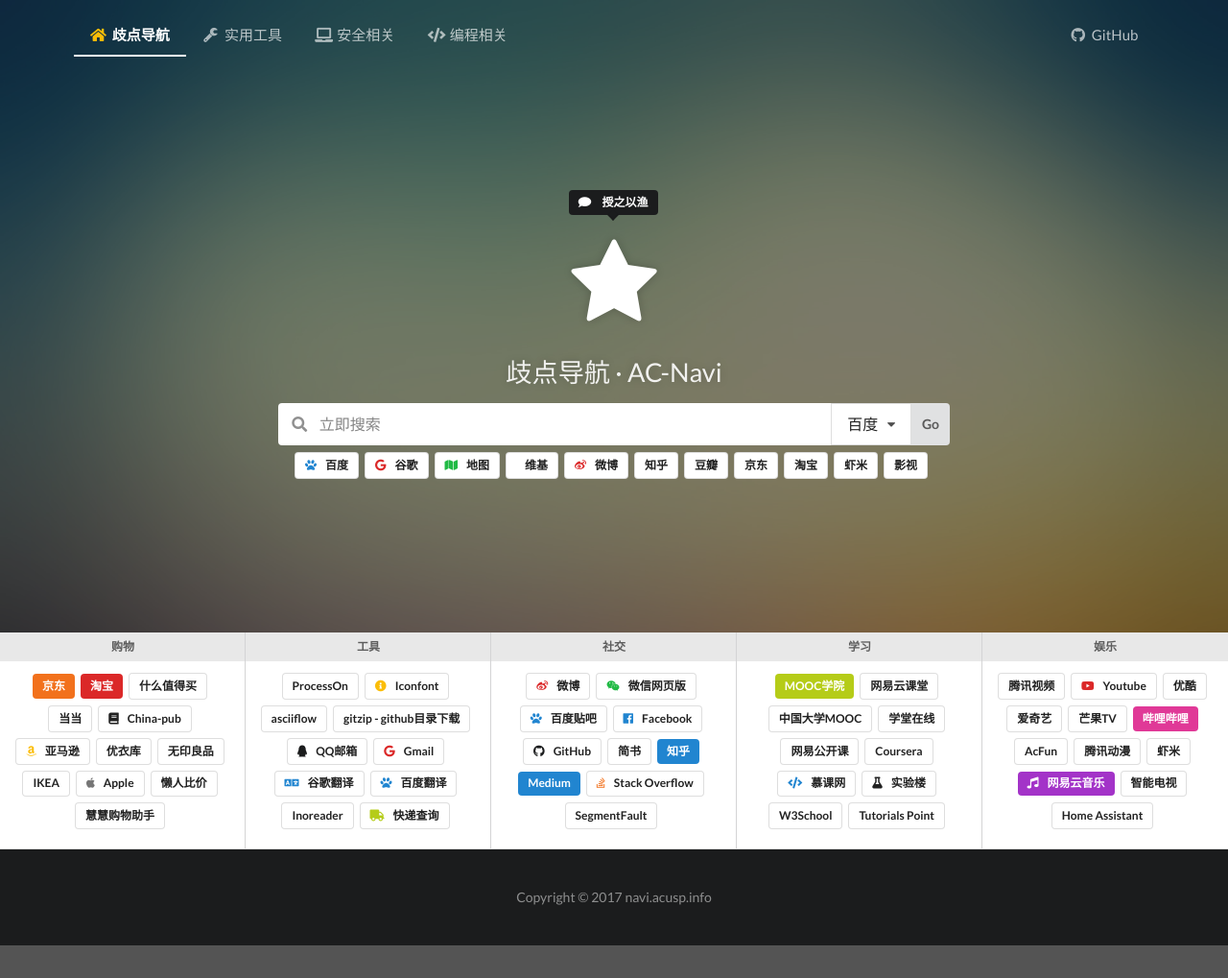
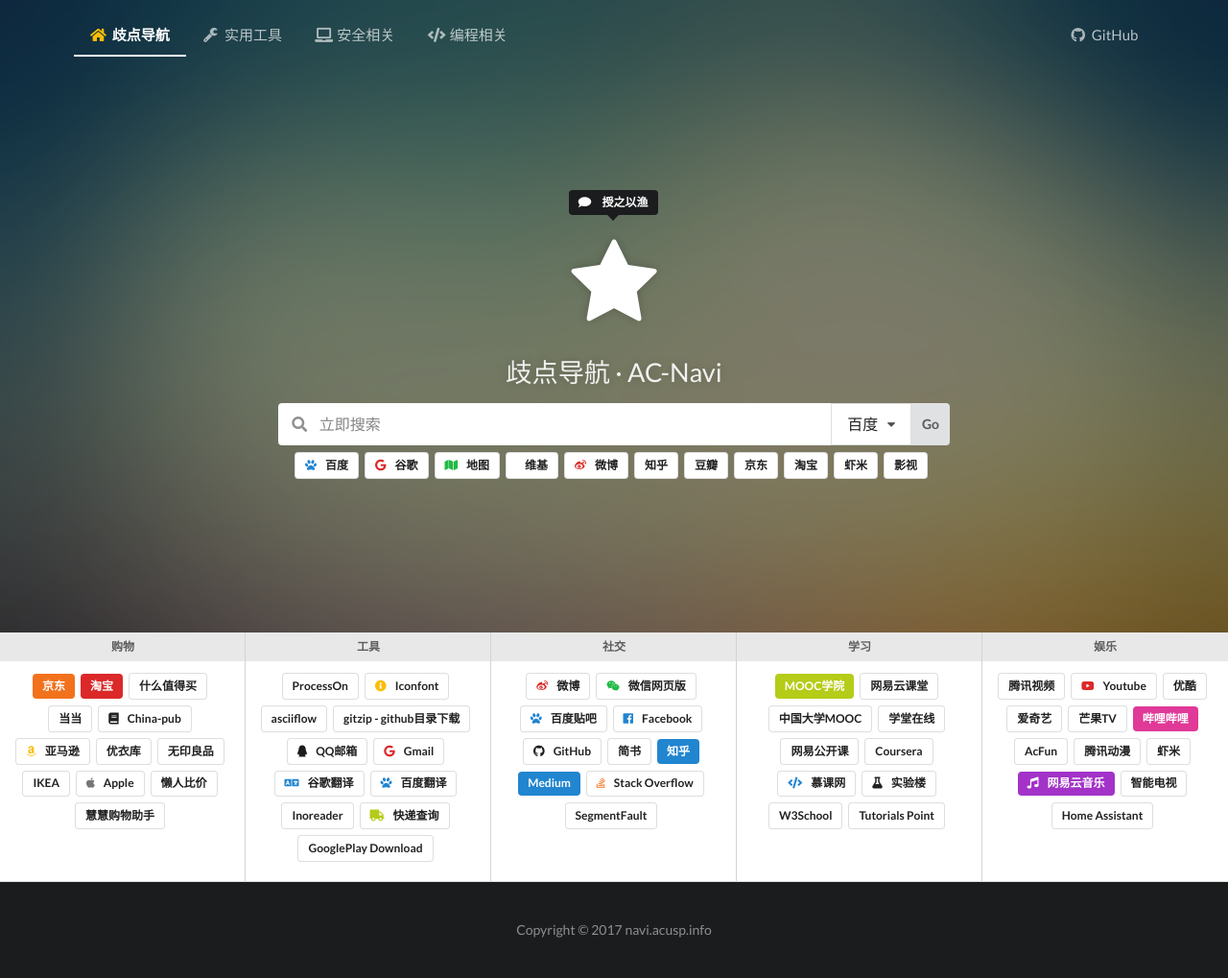
Before and after one commit to acusp/AC-Navi, a Jekyll site: the page built from index.html, in a window 1280 px wide. Shown: the whole page at 96% size. Built offline with Jekyll 4.4.1, drawn with Linux system fonts in a browser that asks for light colours; comment, search, counter and statistics services are not loaded; before the commit the page ends 985 px from its top, so only the background shows below that.

Commit message:
Add apk-dl link

```diff
--- a/_data/home_links.yml
+++ b/_data/home_links.yml
@@ -101,6 +101,10 @@
       icon: shipping olive
       style: basic
       url: http://www.kuaidi100.com/
+
+    - name: GooglePlay Download
+      style: basic
+      url: http://apk-dl.com/
 
 
   - category: 社交
```
